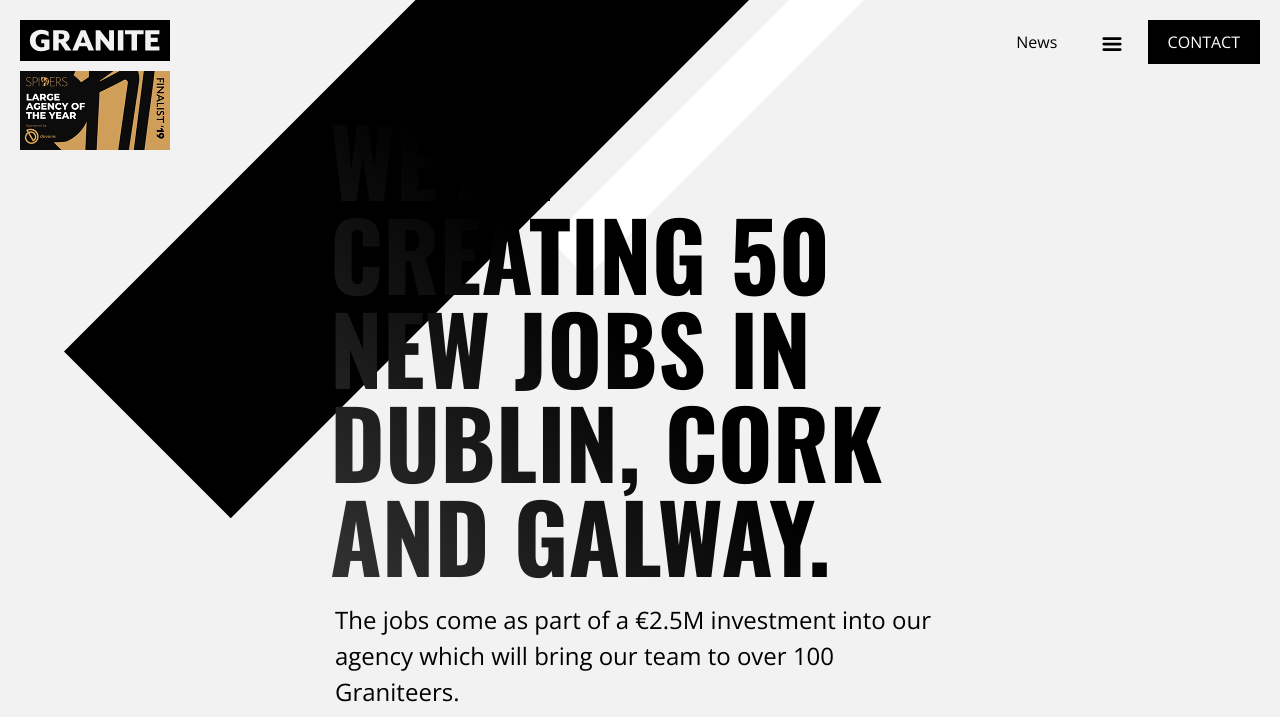
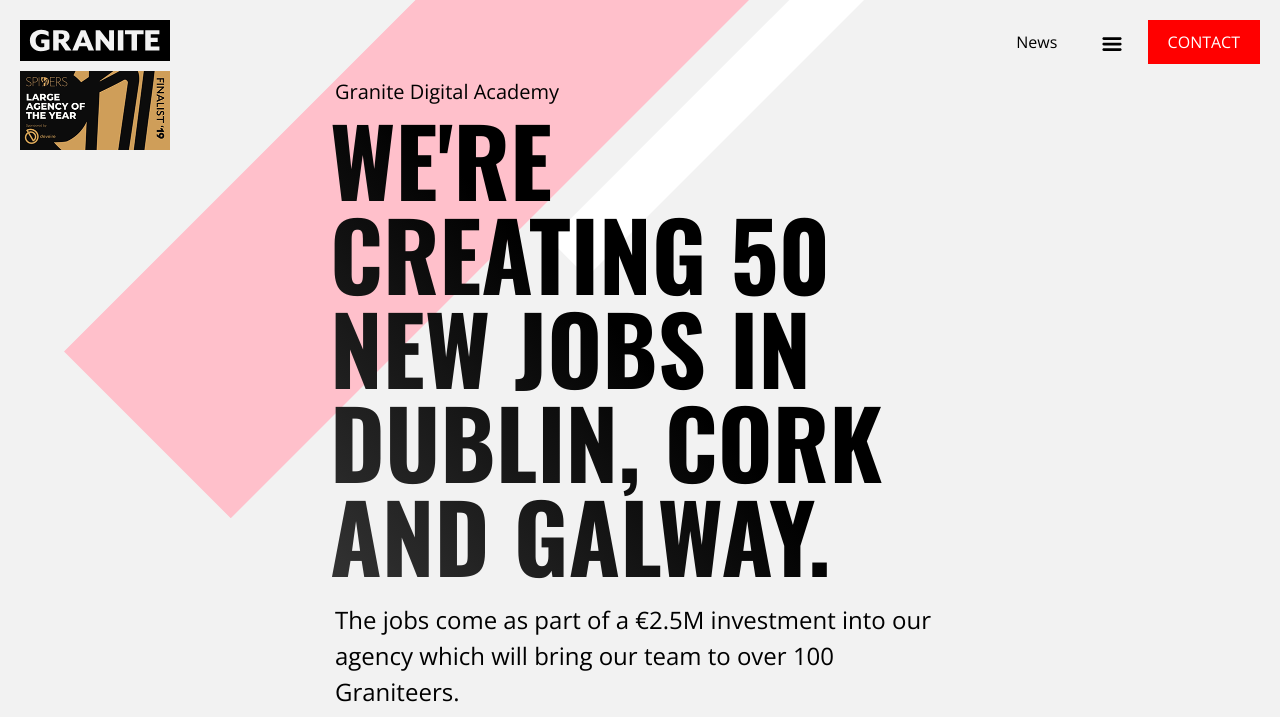
Before and after one commit to jonathancallan/granite, a PHP site: page /academy.php in a window 1280 px wide. Shown: the top 717 px of the page. Run offline with PHP 8.4, Linux system fonts and the light colour scheme; data that the repository does not hold is empty; some libraries are stand-ins or nearby versions.

Commit message:
Fix colour rendering issue.

```diff
--- a/css/styles.css
+++ b/css/styles.css
@@ -70,9 +70,10 @@
 
 /* Home */
 .home #angle-bar polygon.primary,
-.home .content h2::before,
 .home #main-cta li a.cta {
-  fill: #000;
+  fill: pink;
+  background-color: red; }
+.home .content h2::before {
   background-color: #000; }
 .home .logo path {
   fill: #000000; }
--- a/css/styles.scss
+++ b/css/styles.scss
@@ -1,10 +1,4 @@
 /* ---------------------------- Variables ---------------------------- */
-$color-black: #000;
-$color-dark-grey: #555;
-$color-white: #fff;
-$color-orange: #F88600;
-$colour-link: #007bff;
-$colour-lightest-grey: #f2f2f2;
 $font-family-headline: "Oswald", sans-serif;
 $font-family-body: "Open Sans", sans-serif;
 $font-size-base: 14px;
@@ -17,6 +11,12 @@
 $font-size-ubersize: $font-size-base + 80px;
 $spacer: 10px;
 $time-base: 200ms;
+$color-black: #000;
+$color-dark-grey: #555;
+$color-white: #fff;
+$color-orange: #F88600;
+$colour-link: #007bff;
+$colour-lightest-grey: #f2f2f2;
 $page-colour-primary-home: #5E00F8;
 $page-colour-secondary-home: #000000;
 $page-colour-primary-work: #00D387;
@@ -140,12 +140,13 @@
 /* Home */
 .home {
   #angle-bar polygon.primary,
-  .content h2::before,
   #main-cta li a.cta {
-    fill            : $color-black;
-    background-color: $color-black;
+    fill            : pink;
+    background-color: red;
   }
-
+    .content h2::before {
+        background-color: $color-black;
+    }
   .logo path {
     fill: $page-colour-secondary-home;
   }
--- a/index.php
+++ b/index.php
@@ -60,7 +60,7 @@
         </div>
     </section>
   <section class="content grid bg-white padding-t margin-b-zero" style="margin-top:0; padding-bottom: 50px;">
-    <div class="container-fluid">
+    <div class="container">
       <div class="row">
           <div class="col-lg-6 col-xl-3">
           <h2><a href="./granite-digital-to-create-50-new-jobs-in-dublin-cork-galway.php">50 New Jobs!</a></h2>
```
